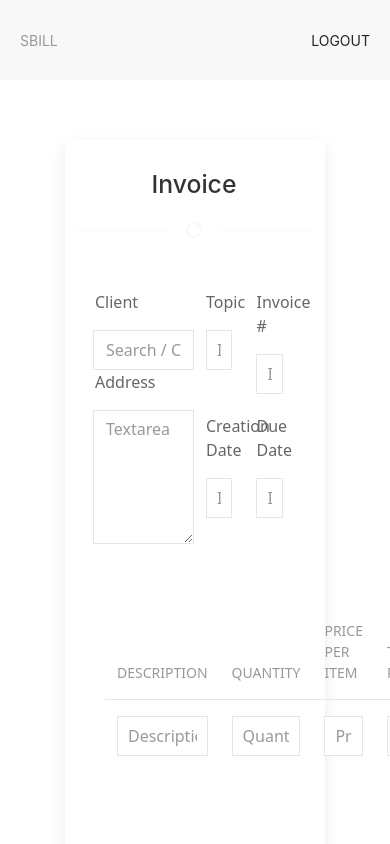
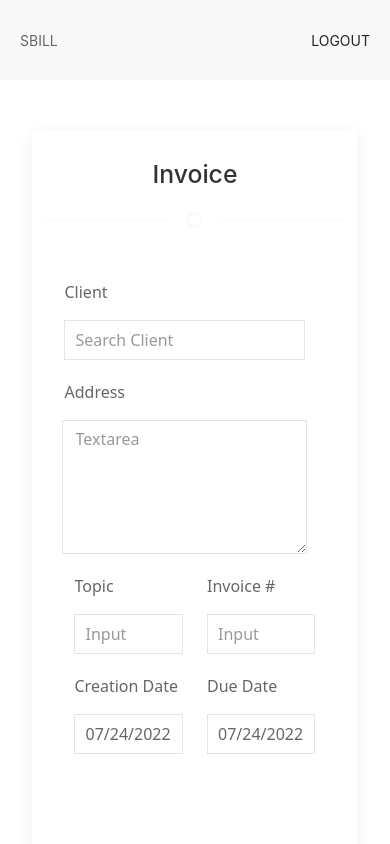
Before and after one commit to johannessiedersberger/sbill-accounting-software, a React (Create React App) app in the folder client/: page /invoice in a window 390 px wide. Shown: the top 844 px of the page. Built offline with nearby package versions, Linux system fonts and the light colour scheme.

Commit message:
Add auto-complete form to invoice template

```diff
--- a/client/package.json
+++ b/client/package.json
@@ -20,6 +20,7 @@
     "react": "^18.2.0",
     "react-apexcharts": "^1.4.0",
     "react-bootstrap": "^2.4.0",
+    "react-datepicker": "^4.8.0",
     "react-dom": "^18.2.0",
     "react-redux": "^8.0.2",
     "react-router-dom": "^6.3.0",
--- /dev/null
+++ b/client/src/components/Autocomplete.js
@@ -0,0 +1,188 @@
+import React, { Component, Fragment } from "react";
+import PropTypes from "prop-types";
+import styled from "styled-components";
+
+class Autocomplete extends Component {
+    static propTypes = {
+        suggestions: PropTypes.instanceOf(Array)
+    };
+
+    static defaultProps = {
+        suggestions: []
+    };
+
+    constructor(props) {
+        super(props);
+
+        this.state = {
+            // The active selection's index
+            activeSuggestion: 0,
+            // The suggestions that match the user's input
+            filteredSuggestions: [],
+            // Whether or not the suggestion list is shown
+            showSuggestions: false,
+            // What the user has entered
+            userInput: ""
+        };
+    }
+
+    onChange = e => {
+        const { suggestions } = this.props;
+        const userInput = e.currentTarget.value;
+
+        // Filter our suggestions that don't contain the user's input
+        const filteredSuggestions = suggestions.filter(
+            suggestion =>
+                suggestion.toLowerCase().indexOf(userInput.toLowerCase()) > -1
+        );
+
+        this.setState({
+            activeSuggestion: 0,
+            filteredSuggestions,
+            showSuggestions: true,
+            userInput: e.currentTarget.value
+        });
+    };
+
+    onClick = e => {
+        this.setState({
+            activeSuggestion: 0,
+            filteredSuggestions: [],
+            showSuggestions: false,
+            userInput: e.currentTarget.innerText
+        });
+    };
+
+    onKeyDown = e => {
+        const { activeSuggestion, filteredSuggestions } = this.state;
+
+        // User pressed the enter key
+        if (e.keyCode === 13) {
+            this.setState({
+                activeSuggestion: 0,
+                showSuggestions: false,
+                userInput: filteredSuggestions[activeSuggestion]
+            });
+        }
+        // User pressed the up arrow
+        else if (e.keyCode === 38) {
+            if (activeSuggestion === 0) {
+                return;
+            }
+
+            this.setState({ activeSuggestion: activeSuggestion - 1 });
+        }
+        // User pressed the down arrow
+        else if (e.keyCode === 40) {
+            if (activeSuggestion - 1 === filteredSuggestions.length) {
+                return;
+            }
+
+            this.setState({ activeSuggestion: activeSuggestion + 1 });
+        }
+    };
+
+    render() {
+        const {
+            onChange,
+            onClick,
+            onKeyDown,
+            state: {
+                activeSuggestion,
+                filteredSuggestions,
+                showSuggestions,
+                userInput
+            }
+        } = this;
+
+        let suggestionsListComponent;
+
+        if (showSuggestions && userInput) {
+            if (filteredSuggestions.length) {
+                suggestionsListComponent = (
+                    <Suggestions class="uk-list uk-list-divider">
+                        {filteredSuggestions.map((suggestion, index) => {
+                            let className;
+
+                            // Flag the active suggestion with a class
+                            if (index === activeSuggestion) {
+                                //className = "suggestion-active";
+                                return (
+                                    <SuggestionActive key={suggestion} onClick={onClick}>
+                                        {suggestion}
+                                    </SuggestionActive>
+
+
+                                );
+                            }
+
+
+                            return (
+                                <li className={className} key={suggestion} onClick={onClick}>
+                                    {suggestion}
+                                </li>
+                            );
+                        })}
+                    </Suggestions>
+                );
+            } else {
+                suggestionsListComponent = (
+                    <div class="no-suggestions">
+                        <em>This Client does not exist!</em>
+                    </div>
+                );
+            }
+        }
+
+        return (
+            <Fragment>
+                <input
+                    class="uk-input col"
+                    type="text"
+                    placeholder="Search Client"
+                    onChange={onChange}
+                    onKeyDown={onKeyDown}
+                    value={userInput}
+                />
+                {suggestionsListComponent}
+            </Fragment>
+        );
+    }
+}
+
+const Suggestions = styled.ul`
+    border: 1px solid #999;
+    border-top-width: 0;
+
+    margin-top: 0;
+    max-height: 143px;
+    overflow-y: auto;
+    padding-left: 0;
+
+
+    li {
+        padding: 0.5rem;
+        &:hover {
+            background-color: "#6c63ff";
+            color: #1e87f0;
+            cursor: pointer;
+            font-weight: 700;
+        }
+    }
+`;
+
+const NoSuggestion = styled.div`
+    color: #999;
+    padding: 0.5rem;
+`;
+
+const SuggestionActive = styled.li`
+        padding: 0.5rem;
+            background-color: "#6c63ff";
+            color: #1e87f0;
+            cursor: pointer;
+            font-weight: 700;
+
+`;
+
+export default Autocomplete;
--- a/client/src/components/InvoicePage.js
+++ b/client/src/components/InvoicePage.js
@@ -1,34 +1,51 @@
 import React, { useState } from "react";
 import HeaderAfterLogin from "./HeaderAfterLogin";
+import DatePicker from "react-datepicker";
+import "react-datepicker/dist/react-datepicker.css";
+import Autocomplete from "./Autocomplete";
 
 const InvoicePage = (props) => {
+
+    const [startDate, setStartDate] = useState(new Date());
+    const [dueDate, setDueDate] = useState(new Date());
+
     return (
         <div>
             <HeaderAfterLogin />
-            <div class="container-fluid">
-
-
+            <div class="container-fluid uk-padding">
                 <div class="row">
-
-                    <div class="col-2" />
-
-
-                    <div class="col-8 uk-margin-medium uk-card uk-card-default uk-card-body" style={{ paddingLeft: "10px" }}>
+                    <div class="col-1" />
+                    <div class="col-10 uk-padding uk-card uk-card-default uk-card-body">
                         <h2 style={{ textAlign: "center" }}>Invoice</h2>
                         <hr class="uk-divider-icon"></hr>
                         <div class="row uk-padding">
-                            <div class="col-6">
-
+                            <div class="col-md-6">
                                 <div class="row">
                                     <p style={{ marginLeft: "-10px" }}>Client</p>
-                                    <input class="uk-input" type="text" placeholder="Search / Create Customer" />
+                                    <div style={{ marginLeft: "-10px", marginRight: "10px" }}>
+                                        <Autocomplete
+
+                                            suggestions={[
+                                                "Johannes Siedersberger",
+                                                "Thomas Berger",
+                                                "Harald Schmidt",
+                                                "Peter Meier",
+                                                "Karl Meier",
+                                                "Markus Lutz",
+                                                "Thomas Lutz",
+                                                "Markus Meier",
+                                                "Xi Ching Ping",
+                                                "Vladimir Putin",
+                                            ]}
+                                        />
+                                    </div>
                                 </div>
-                                <div class="row ">
+                                <div class="row uk-margin">
                                     <p style={{ marginLeft: "-10px" }}>Address</p>
-                                    <textarea class="uk-textarea" rows="5" placeholder="Textarea"></textarea>
+                                    <textarea style={{ marginLeft: "0px", marginRight: "20px" }} class="uk-textarea col" rows="5" placeholder="Textarea"></textarea>
                                 </div>
                             </div>
-                            <div class="col-6">
+                            <div class="col-md-6">
                                 <div class="row">
                                     <div class="col-6 ">
                                         <p>Topic</p>
@@ -45,11 +62,21 @@ const InvoicePage = (props) => {
 
                                         </div>
                                         <p >Creation Date</p>
-                                        <input class="uk-input col" type="text" placeholder="Input" />
+                                        <DatePicker
+                                            className="uk-input col"
+                                            placeholderText="Select a date"
+                                            locale="es"
+                                            selected={startDate} onChange={(date) => setStartDate(date)}
+                                        />
                                     </div>
                                     <div class="col-6">
                                         <p class="">Due Date</p>
-                                        <input class="uk-input col" type="text" placeholder="Input" />
+                                        <DatePicker
+                                            className="uk-input col"
+                                            placeholderText="Select a date"
+                                            locale="es"
+                                            selected={dueDate} onChange={(date) => setDueDate(date)}
+                                        />
                                     </div>
                                 </div>
                             </div>
@@ -71,9 +98,9 @@ const InvoicePage = (props) => {
                                     <tbody>
                                         <tr>
                                             <td><input class="uk-input" type="text" placeholder="Description" /></td>
-                                            <td><input class="uk-input" type="text" placeholder="Quantity" /></td>
-                                            <td><input class="uk-input" type="text" placeholder="Price per Item" /></td>
-                                            <td><input class="uk-input" type="text" placeholder="Total Price" /></td>
+                                            <td><input class="uk-input" type="number" placeholder="Quantity" /></td>
+                                            <td><input class="uk-input" type="number" min="1" step="any" placeholder="Price per Item" /></td>
+                                            <td><div style={{ marginTop: "8px" }}>1.000,00€</div></td>
                                         </tr>
 
 
@@ -84,37 +111,29 @@ const InvoicePage = (props) => {
                         </div>
 
                         <div class="row uk-padding">
-
-                            <div class="col-12">
-                                <table class="uk-table uk-table-hover uk-table-divider">
+                            <div class="col-9" />
+                            <div class="col-3">
+                                <table class="uk-table uk-table-hover uk-table-divider uk-margin-left">
                                     <thead>
                                         <tr>
+                                            <th>Tax</th>
                                             <th>Total Price</th>
-
                                         </tr>
                                     </thead>
                                     <tbody>
                                         <tr>
-                                            <td>1000,00€</td>
-
+                                            <td><input class="uk-input" type="number" placeholder="19%" /></td>
+                                            <td><div style={{ marginTop: "8px" }}>1.000,00€</div></td>
                                         </tr>
-
-
                                     </tbody>
                                 </table>
                             </div>
 
                         </div>
-
                     </div>
-
-
+                    <div class="col-1" />
                 </div>
-
             </div>
-
-
-
         </div >
 
 
```
Also changed, not shown: 2 other files (tests, documents, lock files or other folders).
